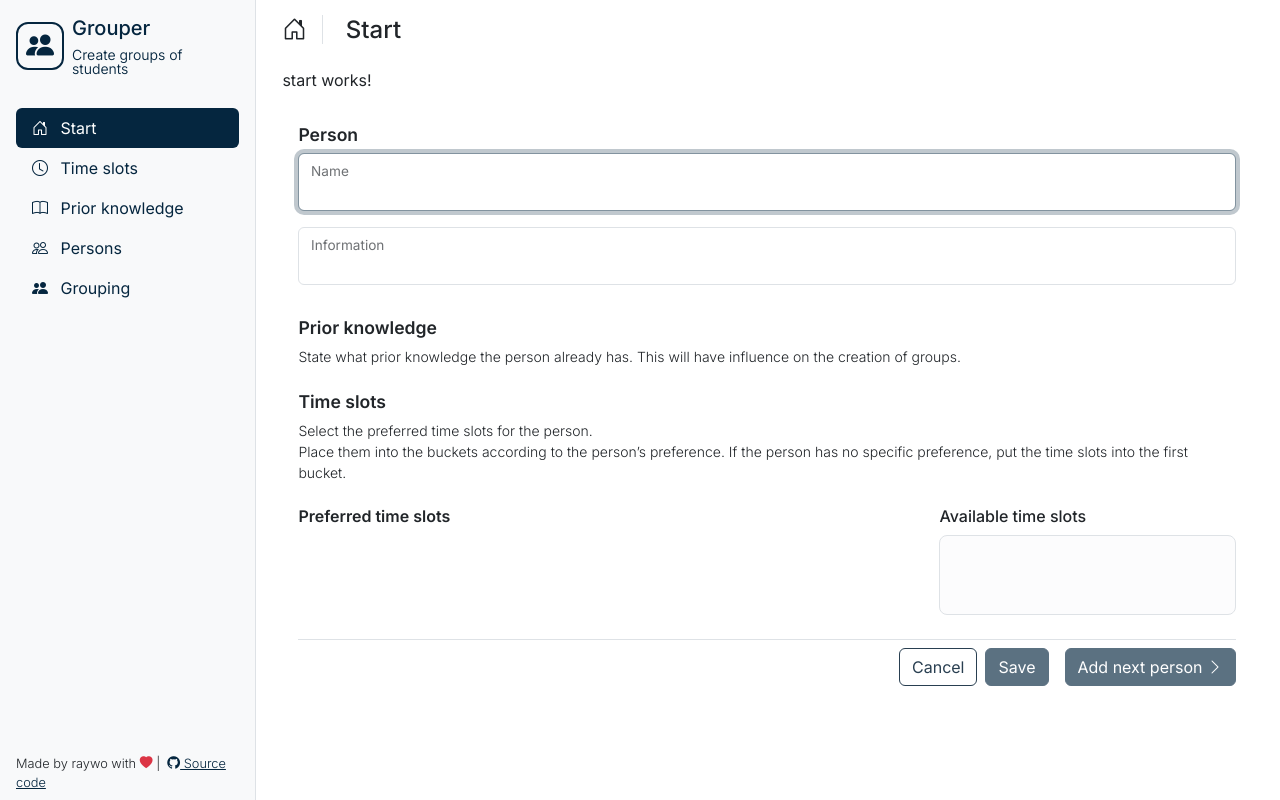
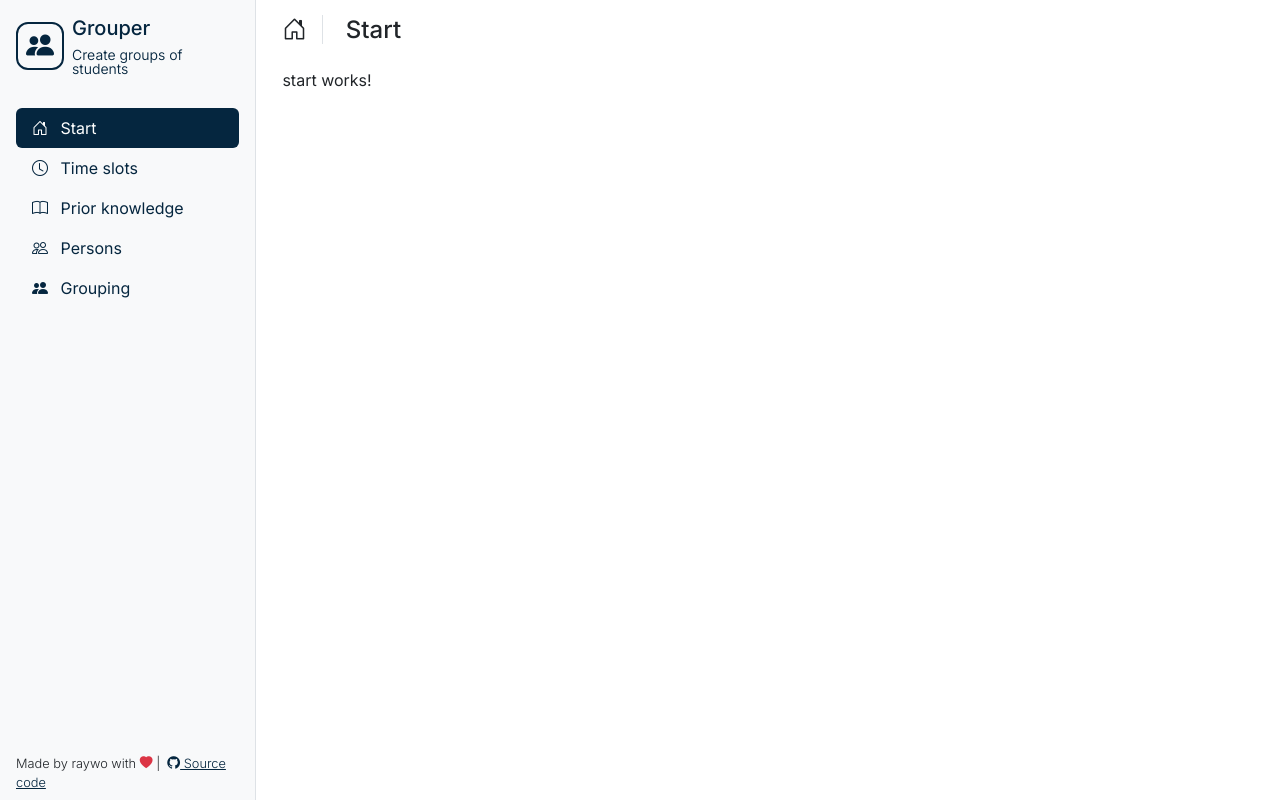
Before and after one commit to raywo-personal/teamify, an Angular app: page /start in a window 1280 px wide. Built offline with nearby package versions, Linux system fonts and the light colour scheme.

Commit message:
Cleanup StartComponent

```diff
--- a/src/app/start/components/start/start.component.html
+++ b/src/app/start/components/start/start.component.html
@@ -1,5 +1 @@
 <p>start works!</p>
-
-<div class="scrollable-area p-3">
-  <app-person-edit [person]="person"/>
-</div>
--- a/src/app/start/components/start/start.component.ts
+++ b/src/app/start/components/start/start.component.ts
@@ -1,19 +1,11 @@
-import {Component, inject} from '@angular/core';
-import {PersonEditComponent} from '../../../persons/components/person-edit/person-edit.component';
-import {PersonService} from '../../../persons/services/person.service';
+import {Component} from '@angular/core';
 
 
 @Component({
   selector: 'app-start',
-  imports: [
-    PersonEditComponent
-  ],
+  imports: [],
   templateUrl: './start.component.html',
   styleUrl: './start.component.scss'
 })
 export class StartComponent {
-
-  private personService = inject(PersonService);
-  protected person = this.personService.persons[0];
-  // protected person = createPerson("");
 }
```
